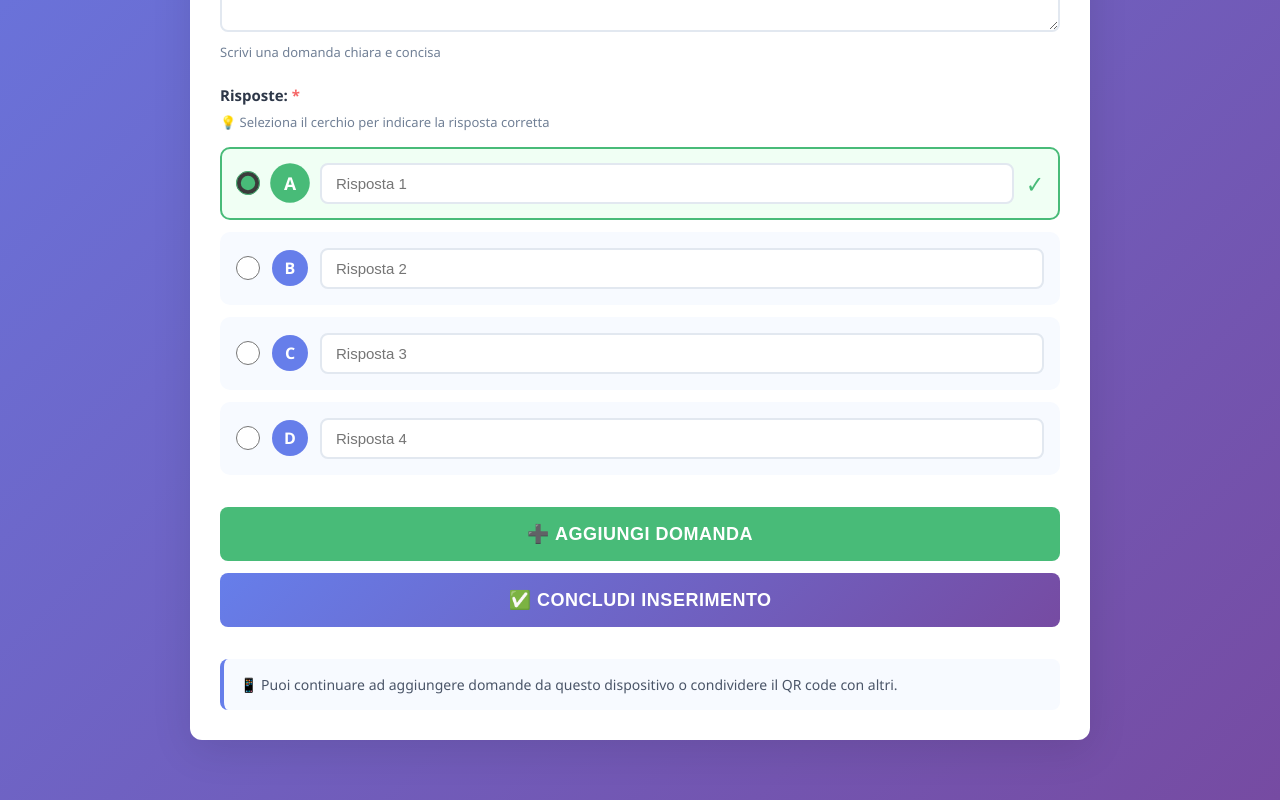
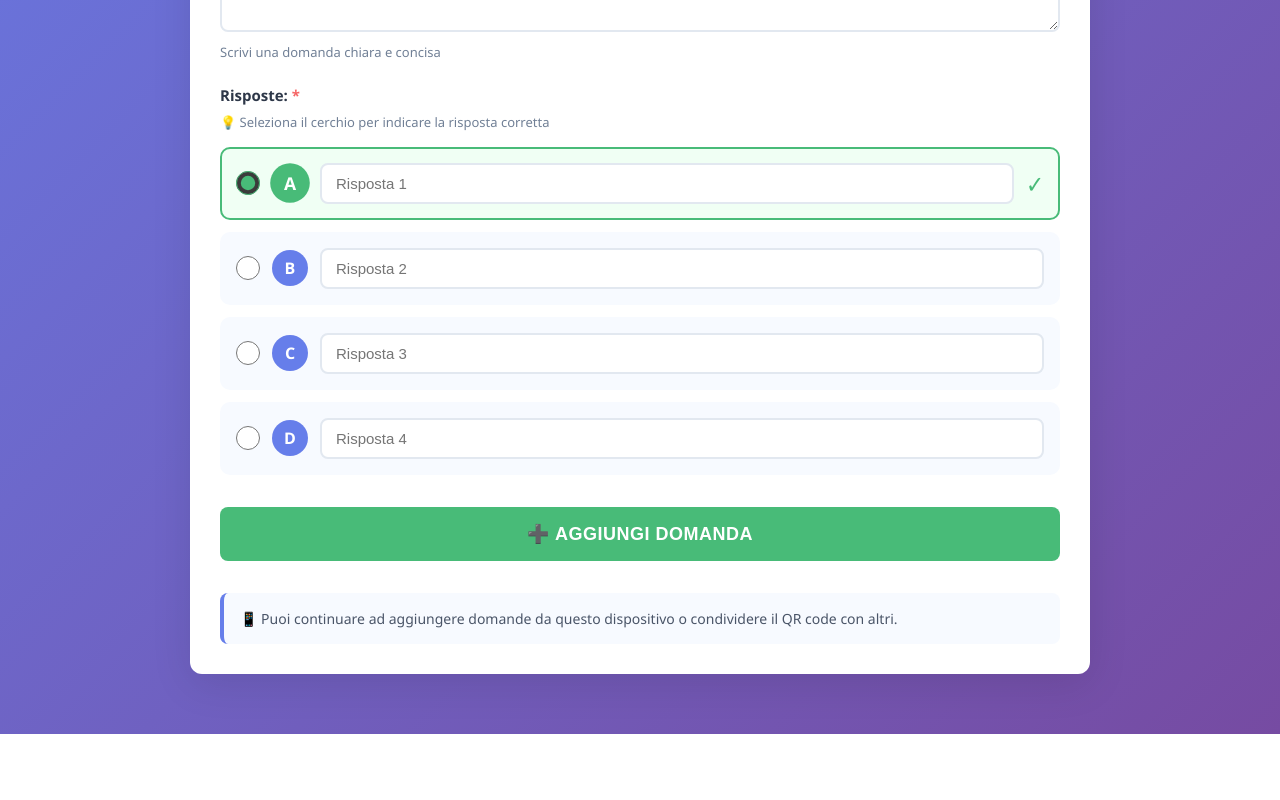
Before and after one commit to lorenzomariabruni/quizFE, an Angular app: page /add-question in a window 1280 px wide. Shown: the part 632-1432 px from the top of the page. After the commit the page ends 1366 px from the top, so only its background shows below. Built offline with nearby package versions, Linux system fonts and the light colour scheme.

Commit message:
removed concludi button on add question page

```diff
--- a/angular.json
+++ b/angular.json
@@ -73,5 +73,8 @@
         }
       }
     }
+  },
+  "cli": {
+    "analytics": false
   }
 }
--- a/src/app/components/add-question/add-question.component.html
+++ b/src/app/components/add-question/add-question.component.html
@@ -147,12 +147,12 @@
           [disabled]="loading">
           <span>{{ loading ? '⏳ Aggiunta...' : '➕ Aggiungi Domanda' }}</span>
         </button>
-        <button
+        <!--button
           type="button"
           class="btn btn-primary"
           (click)="finishAdding()">
           <span>✅ Concludi Inserimento</span>
-        </button>
+        </button-->
       </div>
 
       <!-- Info Footer -->
```
Also changed, not shown: 2 other files (tests, documents, lock files or other folders).
